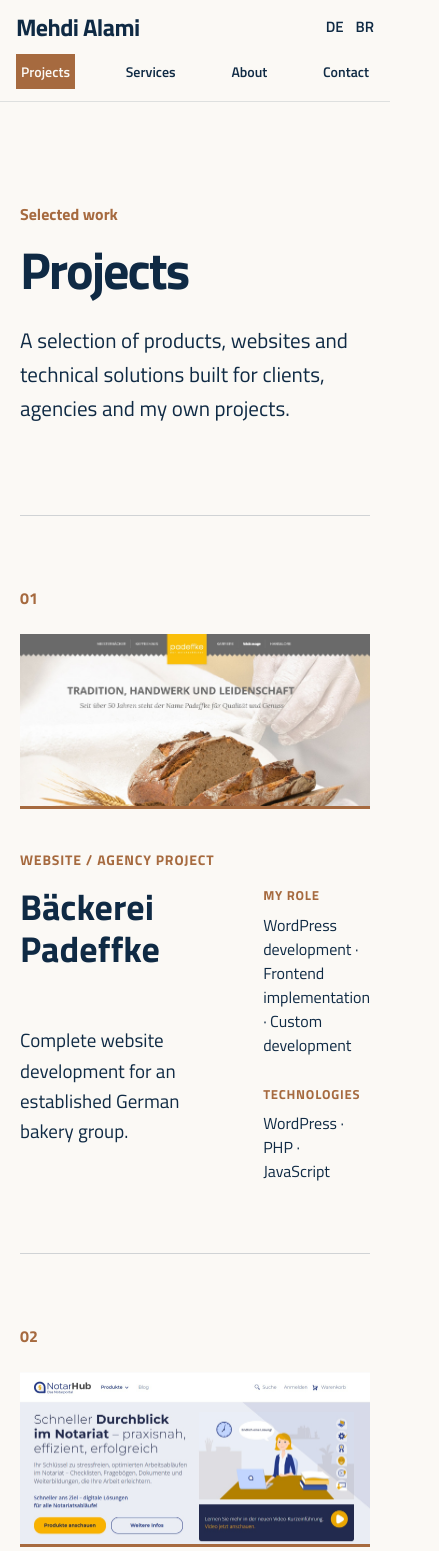
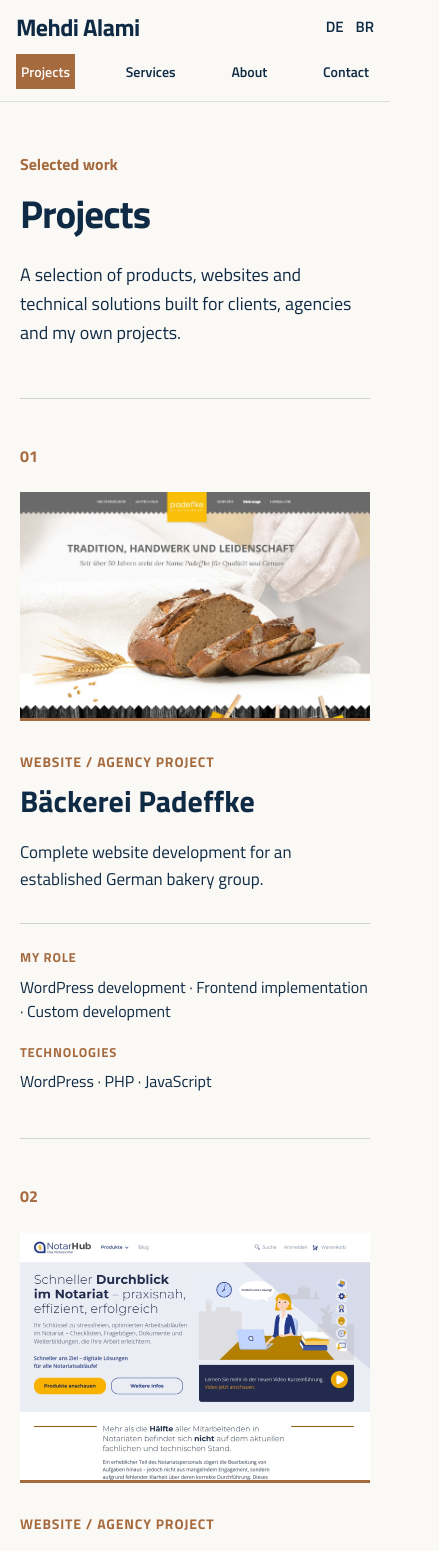
Before and after one commit to MehdiAlamiMA/mehdialami-dev, a React (Vite) app in the folder mehdi-alami-web/: page /projects in a window 390 px wide. Shown: the top 1551 px of the page, 439 px wide, since content can reach past the window. Built offline with nearby package versions, Linux system fonts and the light colour scheme.

Commit message:
Fix mobile layouts and improve page navigation

```diff
--- a/mehdi-alami-web/src/App.tsx
+++ b/mehdi-alami-web/src/App.tsx
@@ -1,5 +1,4 @@
 import './App.css'
-import { Route, Routes } from 'react-router-dom'
 import Home from './pages/Home'
 import Projects from './pages/Projects'
 import Services from './pages/Services'
@@ -7,10 +6,14 @@ import About from './pages/About'
 import Contact from './pages/Contact'
 import Header from './components/Header'
 import Footer from './components/Footer'
+import ScrollToTop from './components/ScrollToTop'
+import { Route, Routes } from 'react-router-dom'
 
 function App() {
     return (
         <>
+
+                <ScrollToTop />
                 <Header />
 
                 <Routes>
--- a/mehdi-alami-web/src/components/ContactCTA.css
+++ b/mehdi-alami-web/src/components/ContactCTA.css
@@ -37,8 +37,24 @@
         font-size: 28px;
     }
 
+
 @media (max-width: 768px) {
+    .projects-cta-inner {
+        width: calc(100% - 40px);
+        padding: 55px 0;
+        flex-direction: column;
+        align-items: flex-start;
+        gap: 28px;
+    }
+
+    .projects-cta p {
+        max-width: 100%;
+        font-size: 30px;
+        line-height: 1.2;
+    }
+
     .projects-cta a {
-        white-space: nowrap;
+        font-size: 18px;
+        white-space: normal;
     }
 }
--- /dev/null
+++ b/mehdi-alami-web/src/components/ScrollToTop.tsx
@@ -0,0 +1,13 @@
+
+import { useEffect } from 'react'
+import { useLocation } from 'react-router-dom'
+
+export default function ScrollToTop() {
+    const { pathname } = useLocation()
+
+    useEffect(() => {
+        window.scrollTo(0, 0)
+    }, [pathname])
+
+    return null
+}
--- a/mehdi-alami-web/src/pages/About.css
+++ b/mehdi-alami-web/src/pages/About.css
@@ -189,6 +189,12 @@
     }
 
 @media (max-width: 768px) {
+
+    .about-hero-inner {
+        padding: 50px 0 50px;
+        width: min(1200px, calc(100% - 40px));
+    }
+
     .about-approach,
     .about-background {
         padding: 60px 0;
@@ -211,4 +217,40 @@
     .about-background-text {
         max-width: none;
     }
+
+    .about-hero h1 {
+        font-size: clamp(30px, 8vw, 48px);
+        line-height: 1.15;
+        letter-spacing: -1px;
+        overflow-wrap: anywhere;
+    }
+
+
+    .about-stack {
+        width: calc(100% - 40px);
+        padding: 60px 0;
+    }
+
+    .about-stack-content {
+        grid-template-columns: minmax(0, 1fr);
+        column-gap: 0;
+        row-gap: 30px;
+    }
+
+        .about-stack-content h2 {
+            max-width: 100%;
+            font-size: 36px;
+        }
+
+    .about-stack-list {
+        width: 100%;
+        min-width: 0;
+        gap: 10px;
+    }
+
+        .about-stack-list span {
+            max-width: 100%;
+            font-size: 15px;
+        }
+
 }
--- a/mehdi-alami-web/src/pages/Contact.css
+++ b/mehdi-alami-web/src/pages/Contact.css
@@ -113,3 +113,9 @@
     height: 1px;
     overflow: hidden;
 }
+
+@media (max-width: 768px) {
+    .contact-page {
+        padding-top: 50px;
+    }
+}
--- a/mehdi-alami-web/src/pages/Projects.css
+++ b/mehdi-alami-web/src/pages/Projects.css
@@ -117,3 +117,65 @@
         font-size: 16px;
         line-height: 1.5;
     }
+
+
+@media (max-width: 768px) {
+    .projects-hero,
+    .projects-list {
+        width: calc(100% - 40px);
+    }
+
+    .projects-hero {
+        padding: 50px 0 50px;
+    }
+
+        .projects-hero h1 {
+            font-size: clamp(38px, 10vw, 52px);
+            letter-spacing: -1px;
+        }
+
+        .projects-hero p {
+            font-size: 18px;
+        }
+
+    .project-detail {
+        padding: 45px 0;
+    }
+
+    .project-detail-image {
+        margin-bottom: 30px;
+    }
+
+        .project-detail-image img {
+            aspect-ratio: auto;
+            height: auto;
+            object-fit: contain;
+        }
+
+    .project-detail-content {
+        display: flex;
+        flex-direction: column;
+        gap: 0;
+    }
+
+    .project-detail-type {
+        margin-bottom: 12px;
+    }
+
+    .project-detail-content h2 {
+        margin-bottom: 20px;
+        font-size: 30px;
+    }
+
+    .project-detail-description {
+        max-width: 100%;
+        margin-bottom: 30px;
+        font-size: 17px;
+    }
+
+    .project-detail-info {
+        gap: 20px;
+        padding-top: 24px;
+        border-top: 1px solid rgba(15, 42, 68, 0.18);
+    }
+}
--- a/mehdi-alami-web/src/pages/Services.css
+++ b/mehdi-alami-web/src/pages/Services.css
@@ -87,7 +87,7 @@
     }
 
     .services-page-hero {
-        padding: 70px 0 60px;
+        padding: 50px 0 60px;
     }
 
     .service-page-content {
```
Also changed, not shown: mehdi-alami-web/src/App.css (line endings or trailing spaces). Lines whose indentation alone changed are shown as unchanged.
